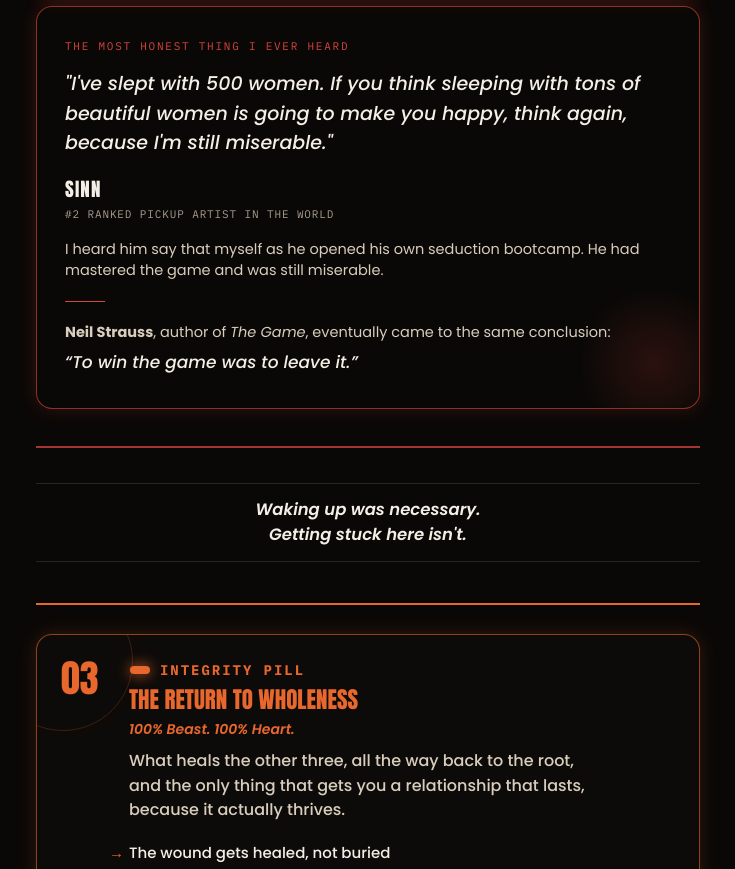
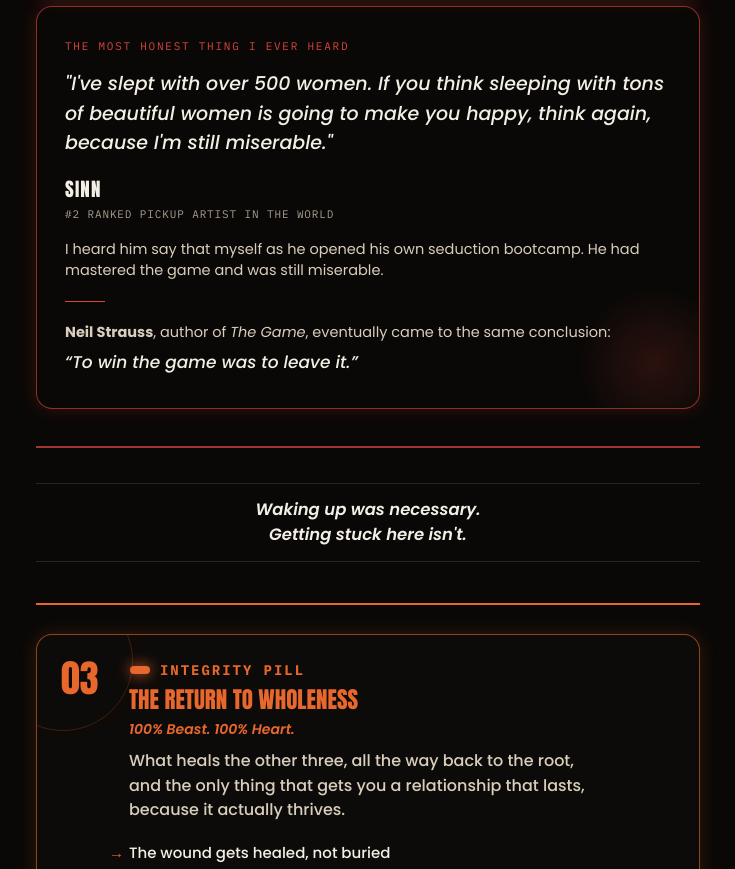
Before and after one commit to theintegritypill/theintegritypill, a website: page index.html in a window 1280 px wide. Shown: the part 4291-5160 px from the top of the page, without its empty margins (272-1007 px from the left). Drawn offline with Linux system fonts and the light colour scheme.

Commit message:
Update Sinn quote wording

```diff
--- a/index.html
+++ b/index.html
@@ -637,7 +637,7 @@
   <div class="ip-proof-card">
     <div class="ip-proof-glow"></div>
     <span class="ip-proof-eyebrow">The Most Honest Thing I Ever Heard</span>
-    <p class="ip-proof-quote">"I've slept with 500 women. If you think sleeping with tons of beautiful women is going to make you happy, think again, because I'm still miserable."</p>
+    <p class="ip-proof-quote">"I've slept with over 500 women. If you think sleeping with tons of beautiful women is going to make you happy, think again, because I'm still miserable."</p>
     <div class="ip-proof-attr">SINN</div>
     <div class="ip-proof-attr-sub">#2 Ranked Pickup Artist In The World</div>
     <p class="ip-proof-note">I heard him say that myself as he opened his own seduction bootcamp. He had mastered the game and was still miserable.</p>
```
